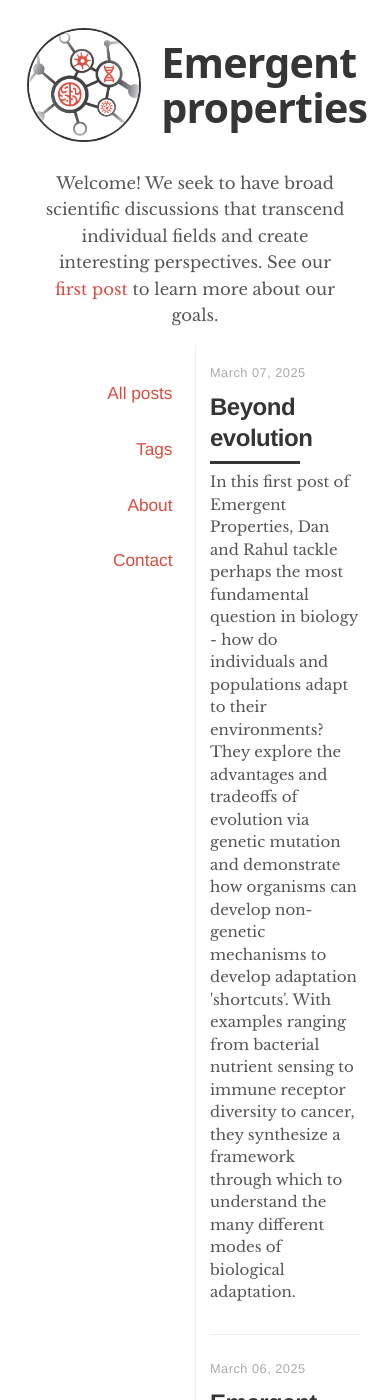
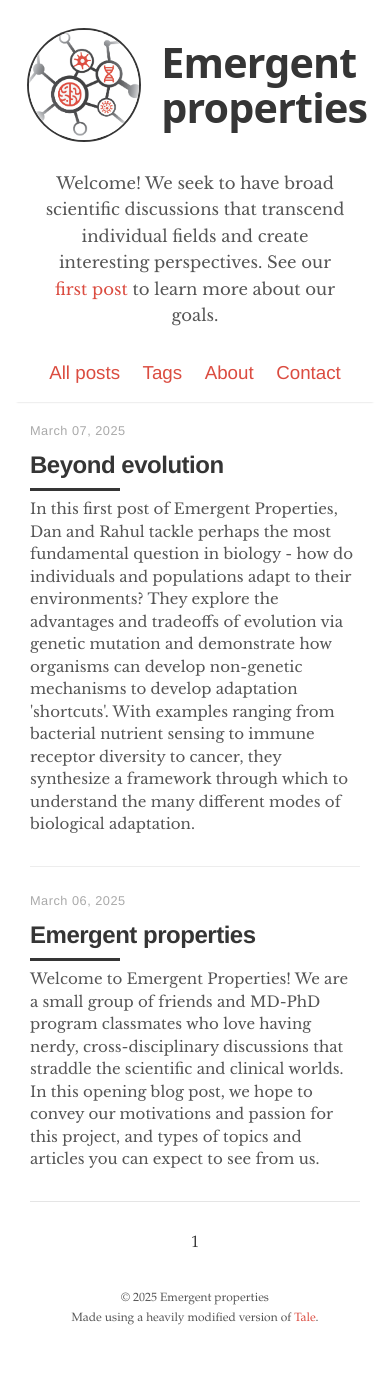
Before and after one commit to emergentpropertiesblog/emergentpropertiesblog.github.io, a Jekyll site: the page built from index.html, in a window 390 px wide and 1400 px high. Built offline with Jekyll 4.4.1, drawn with Linux system fonts in a browser that asks for light colours; the list of posts is cut into pages by our own code.

Commit message:
Fixing home

```diff
--- a/assets/main.scss
+++ b/assets/main.scss
@@ -119,31 +119,6 @@ main {
     display: flex;
     flex-direction: column;
 
-    .homepage-nav {
-      position: relative;
-      width: 100%;
-      box-shadow: 0 2px 2px -2px rgba(0,0,0,.2);
-      order: -1; // Move to top
-
-      &-container {
-        padding: 1rem;
-      }
-
-      ul {
-        flex-direction: row;
-        justify-content: center;
-        align-items: center;
-        gap: 1.5rem;
-        flex-wrap: wrap;
-        margin: 0;
-
-        li a {
-          font-size: 1rem;
-          padding: 0.5rem 0;
-        }
-      }
-    }
-
     .top-half {
       height: auto;
       padding: 2rem 1rem 1rem;
@@ -182,6 +157,34 @@ main {
 
     .bottom-half {
       margin-top: 0;
+      display: flex;
+      flex-direction: column;
+      width: 100%;
+
+      .homepage-nav {
+        position: relative;
+        width: 100%;
+        box-shadow: 0 2px 2px -2px rgba(0,0,0,.2);
+        order: -1;
+
+        &-container {
+          padding: 1rem;
+        }
+
+        ul {
+          flex-direction: row;
+          justify-content: center;
+          align-items: center;
+          gap: 1.5rem;
+          flex-wrap: wrap;
+          margin: 0;
+
+          li a {
+            font-size: 1.25rem;
+            padding: 0rem 0;
+          }
+        }
+      }
     }
   }
 
@@ -307,6 +310,55 @@ main {
           font-size: 0.95rem;
       }
   }
+
+  .catalogue {
+    &-item {
+      border-bottom: 1px solid rgba(0,0,0,.07);
+      color: $default-color;
+      display: block;
+      padding: 1.5rem 0;  // Reduced padding
+
+      &:hover .catalogue-line,
+      &:focus .catalogue-line {
+        width: 15rem;
+      }
+
+      &:last-child {
+        border: 0;
+      }
+    }
+
+    &-time {
+      color: $default-tint;
+      font-family: $sans-serif;
+      font-size: 0.85rem;  // Reduced
+      letter-spacing: .5px;
+    }
+
+    &-title {
+      color: $default-shade;
+      display: block;
+      font-family: $sans-serif;
+      font-size: 1.6rem;  // Reduced
+      font-weight: 700;
+      margin: .5rem 0;
+    }
+
+    &-line {
+      @include transition(all .3s ease-out);
+      border-top: .2rem solid $default-shade;
+      display: block;
+      width: 6rem;
+    }
+
+    p {
+      font-size: 1rem;  // Reduced
+      line-height: 1.5;
+      margin: .5rem 0;
+      color: $default-color;
+    }
+  }
+
 }
 
 // Catalogue styles
```
Also changed, not shown: 11 other files.
